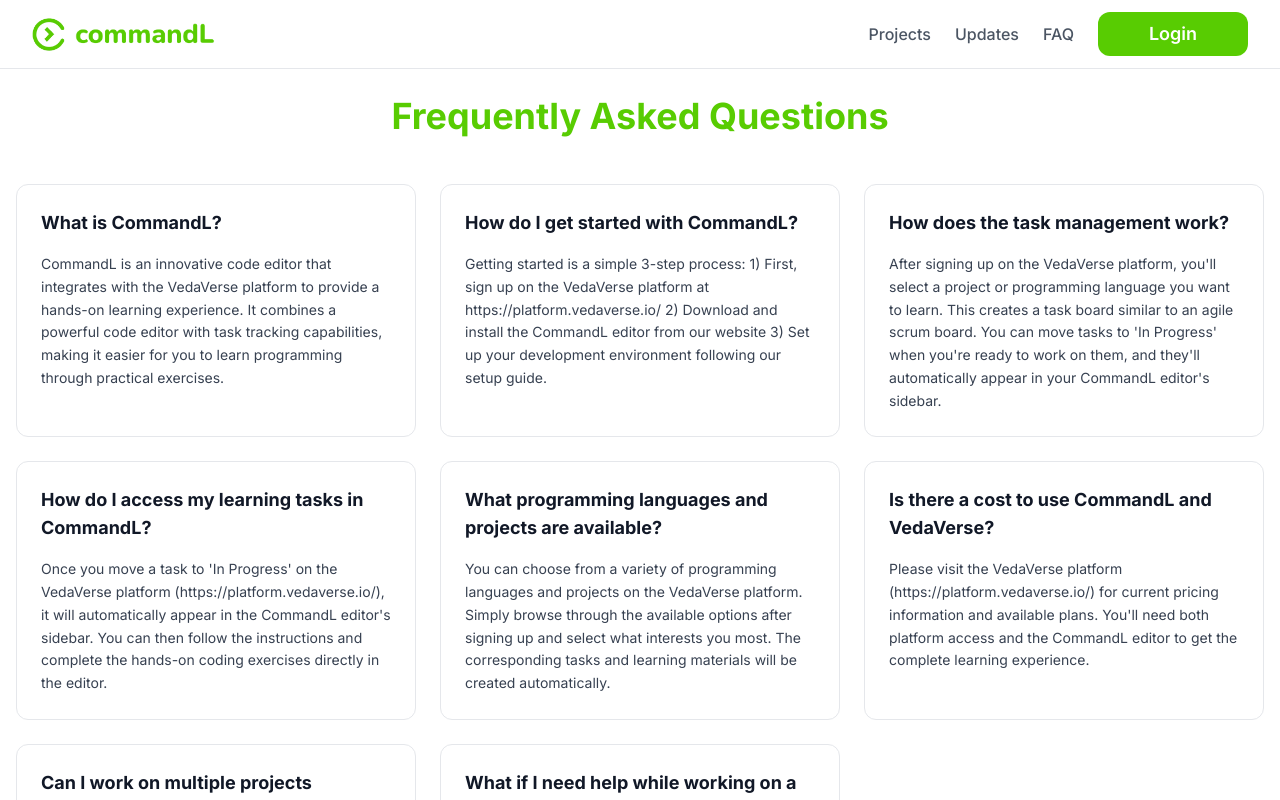
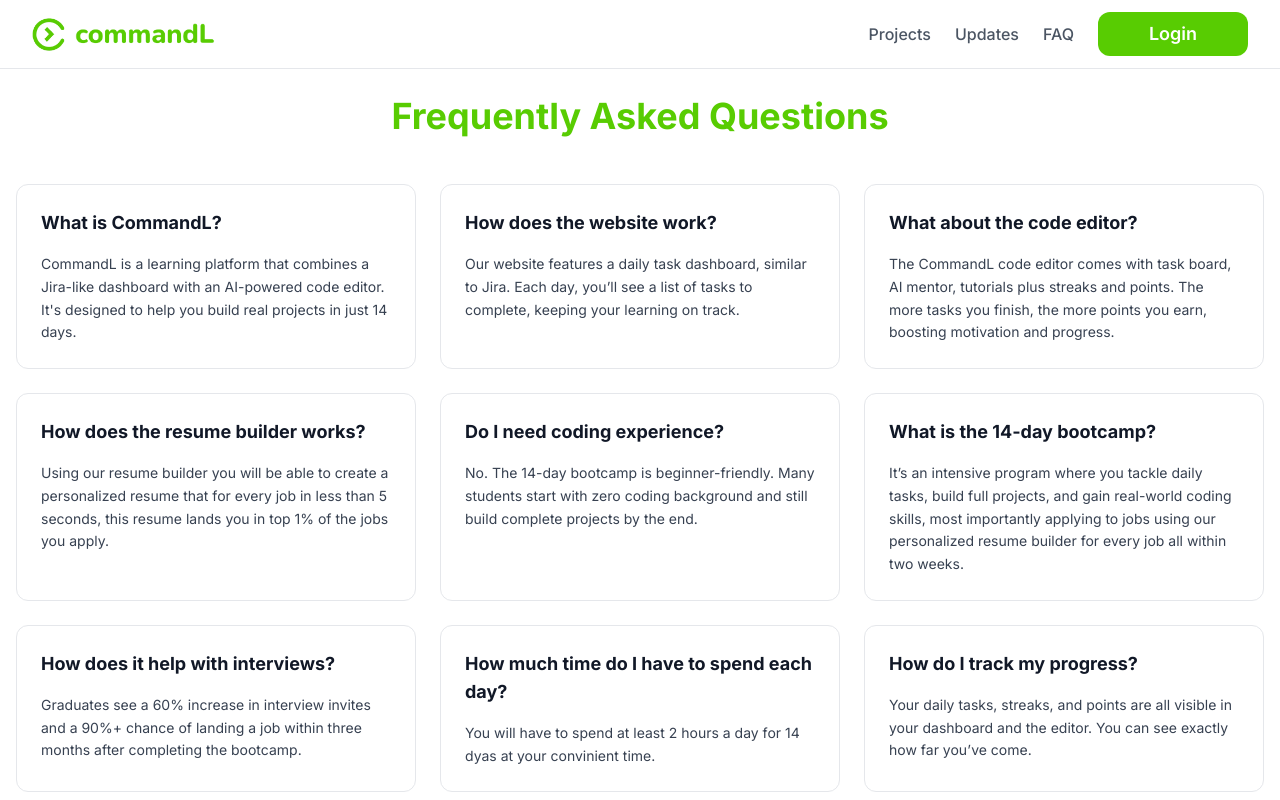
Before and after one commit to vallamulla-sreeja/commandl, a Next.js app: page /faq in a window 1280 px wide. Shown: the top 800 px of the page. Built offline with nearby package versions, Linux system fonts and the light colour scheme; no server answers.

Commit message:
update the faqs

```diff
--- a/app/faq/page.tsx
+++ b/app/faq/page.tsx
@@ -10,35 +10,64 @@
 const faqs: FAQItem[] = [
   {
     question: "What is CommandL?",
-    answer: "CommandL is an innovative code editor that integrates with the VedaVerse platform to provide a hands-on learning experience. It combines a powerful code editor with task tracking capabilities, making it easier for you to learn programming through practical exercises."
+    answer: `
+  CommandL is a learning platform that combines a Jira-like dashboard with an AI-powered code editor. It's designed to help you build real projects in just 14 days.
+    `.trim()
   },
   {
-    question: "How do I get started with CommandL?",
-    answer: "Getting started is a simple 3-step process: 1) First, sign up on the VedaVerse platform at https://platform.vedaverse.io/ 2) Download and install the CommandL editor from our website 3) Set up your development environment following our setup guide."
+    question: "How does the website work?",
+    answer: `
+  Our website features a daily task dashboard, similar to Jira. Each day, you’ll see a list of tasks to complete, keeping your learning on track.
+    `.trim()
   },
   {
-    question: "How does the task management work?",
-    answer: "After signing up on the VedaVerse platform, you'll select a project or programming language you want to learn. This creates a task board similar to an agile scrum board. You can move tasks to 'In Progress' when you're ready to work on them, and they'll automatically appear in your CommandL editor's sidebar."
+    question: "What about the code editor?",
+    answer: `
+    The CommandL code editor comes with task board, AI mentor, tutorials plus streaks and points. The more tasks you finish, the more points you earn, boosting motivation and progress.
+    `.trim()
   },
   {
-    question: "How do I access my learning tasks in CommandL?",
-    answer: "Once you move a task to 'In Progress' on the VedaVerse platform (https://platform.vedaverse.io/), it will automatically appear in the CommandL editor's sidebar. You can then follow the instructions and complete the hands-on coding exercises directly in the editor."
+    question: "How does the resume builder works?",
+    answer: `
+    Using our resume builder you will be able to create a personalized resume that for every job in less than 5 seconds, this resume lands you in top 1% of the jobs you apply.
+    `.trim()
   },
   {
-    question: "What programming languages and projects are available?",
-    answer: "You can choose from a variety of programming languages and projects on the VedaVerse platform. Simply browse through the available options after signing up and select what interests you most. The corresponding tasks and learning materials will be created automatically."
+    question: "Do I need coding experience?",
+    answer: `
+No. The 14-day bootcamp is beginner-friendly. Many students start with zero coding background and still build complete projects by the end.
+    `.trim()
   },
   {
-    question: "Is there a cost to use CommandL and VedaVerse?",
-    answer: "Please visit the VedaVerse platform (https://platform.vedaverse.io/) for current pricing information and available plans. You'll need both platform access and the CommandL editor to get the complete learning experience."
+    question: "What is the 14-day bootcamp?",
+    answer: `
+It’s an intensive program where you tackle daily tasks, build full projects, and gain real-world coding skills, most importantly applying to jobs using our personalized resume builder for every job all within two weeks.
+    `.trim()
   },
   {
-    question: "Can I work on multiple projects simultaneously?",
-    answer: "Yes! You can select multiple projects or languages on the VedaVerse platform and manage different task boards. All your in-progress tasks will be accessible through the CommandL editor's sidebar."
+    question: "How does it help with interviews?",
+    answer: `
+Graduates see a 60% increase in interview invites and a 90%+ chance of landing a job within three months after completing the bootcamp.
+    `.trim()
+  },
+
+  {
+    question: "How much time do I have to spend each day?",
+    answer: `
+You will have to spend at least 2 hours a day for 14 dyas at your convinient time.
+    `.trim()
   },
   {
-    question: "What if I need help while working on a task?",
-    answer: "CommandL provides built-in assistance while you're working on your tasks. If you need additional help, you can access resources and community support through the VedaVerse platform."
+    question: "How do I track my progress?",
+    answer: `
+Your daily tasks, streaks, and points are all visible in your dashboard and the editor. You can see exactly how far you’ve come.
+    `.trim()
+  },
+  {
+    question: "How do I join?",
+    answer: `
+Simply sign up on our website. Once enrolled, you’ll get immediate access to the dashboard and code editor to start your 14-day journey.
+    `.trim()
   }
 ];
 
@@ -56,8 +85,12 @@
                 key={index}
                 className="bg-white rounded-xl border border-gray-200 p-6"
               >
-                <h2 className="text-lg font-bold text-gray-900 mb-4">{faq.question}</h2>
-                <p className="text-sm text-gray-700 leading-relaxed">{faq.answer}</p>
+                <h2 className="text-lg font-bold text-gray-900 mb-4">
+                  {faq.question}
+                </h2>
+                <p className="text-sm text-gray-700 leading-relaxed">
+                  {faq.answer}
+                </p>
               </div>
             ))}
           </div>
```
